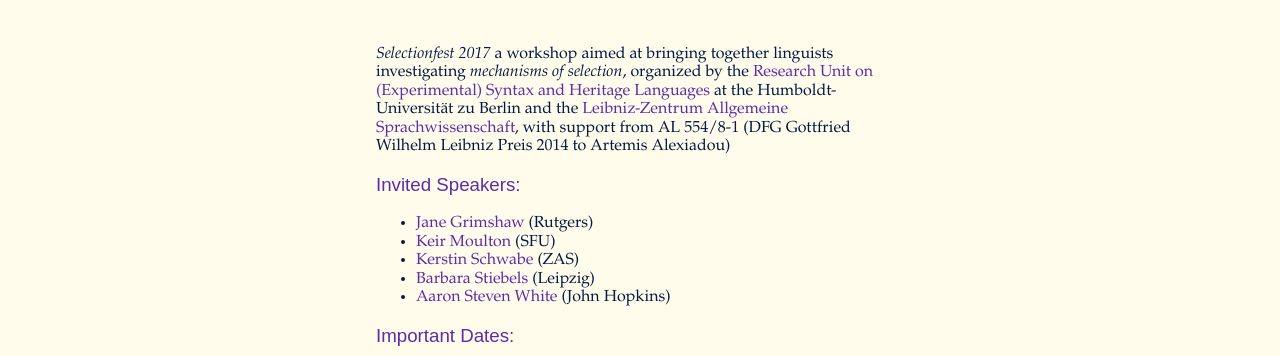
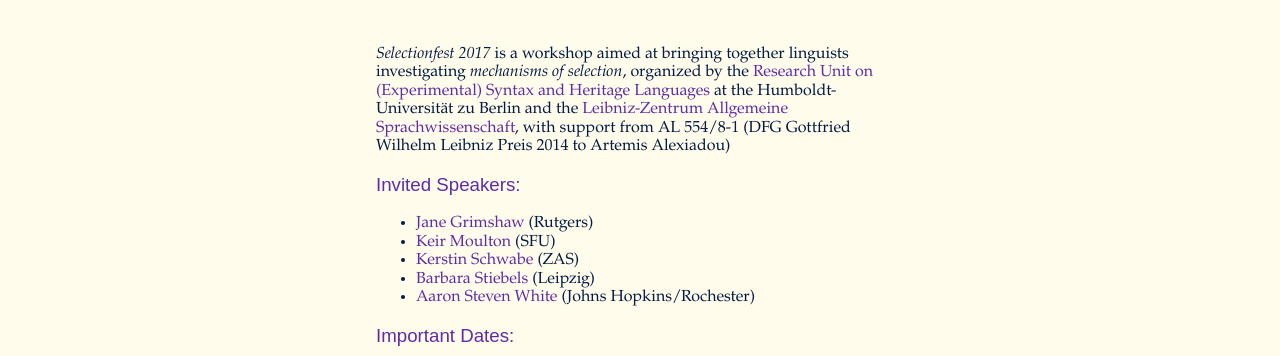
Before and after one commit to patrl/selectionfest, a plain HTML site: page index.html in a window 1280 px wide. Shown: the part 850-1206 px from the top of the page. Drawn offline with Linux system fonts and the light colour scheme.

Commit message:
Publish.

```diff
--- a/index.html
+++ b/index.html
@@ -4,7 +4,7 @@
         <meta charset="utf-8">
         <meta http-equiv="x-ua-compatible" content="ie=edge">
         <meta name="viewport" content="width=device-width, initial-scale=1">
-        <title>index</title>
+        <title>Home</title>
         <link rel="stylesheet" href="./css/tachyons.min.css" />
     </head>
     <body class="bg-washed-yellow">
@@ -32,14 +32,14 @@
                 </nav>
             </header>
             <div class="pt2 pt4-ns garamond navy">
-                <p><em>Selectionfest 2017</em> a workshop aimed at bringing together linguists investigating <em>mechanisms of selection</em>, organized by the <a href="https://www.angl.hu-berlin.de/research/respro/RUESHeL">Research Unit on (Experimental) Syntax and Heritage Languages</a> at the Humboldt-Universität zu Berlin and the <a href="http://zas.gwz-berlin.de/">Leibniz-Zentrum Allgemeine Sprachwissenschaft</a>, with support from AL 554/8-1 (DFG Gottfried Wilhelm Leibniz Preis 2014 to Artemis Alexiadou)</p>
+                <p><em>Selectionfest 2017</em> is a workshop aimed at bringing together linguists investigating <em>mechanisms of selection</em>, organized by the <a href="https://www.angl.hu-berlin.de/research/respro/RUESHeL">Research Unit on (Experimental) Syntax and Heritage Languages</a> at the Humboldt-Universität zu Berlin and the <a href="http://zas.gwz-berlin.de/">Leibniz-Zentrum Allgemeine Sprachwissenschaft</a>, with support from AL 554/8-1 (DFG Gottfried Wilhelm Leibniz Preis 2014 to Artemis Alexiadou)</p>
 <h3 id="invited-speakers">Invited Speakers:</h3>
 <ul>
 <li><a href="https://sites.google.com/site/janegrimshaw/">Jane Grimshaw</a> (Rutgers)</li>
 <li><a href="http://www.sfu.ca/~kmoulton/">Keir Moulton</a> (SFU)</li>
 <li><a href="http://www.zas.gwz-berlin.de/mitarbeiter_schwabe.html">Kerstin Schwabe</a> (ZAS)</li>
 <li><a href="http://home.uni-leipzig.de/stiebels/">Barbara Stiebels</a> (Leipzig)</li>
-<li><a href="http://aswhite.net/">Aaron Steven White</a> (John Hopkins)</li>
+<li><a href="http://aswhite.net/">Aaron Steven White</a> (Johns Hopkins/Rochester)</li>
 </ul>
 <h3 id="important-dates">Important Dates:</h3>
 <ul>
```
Also changed, not shown: call.html (+1 -1 lines), programme.html (+1 -1 lines), registration.html (+1 -1 lines), venue.html (+1 -1 lines).
